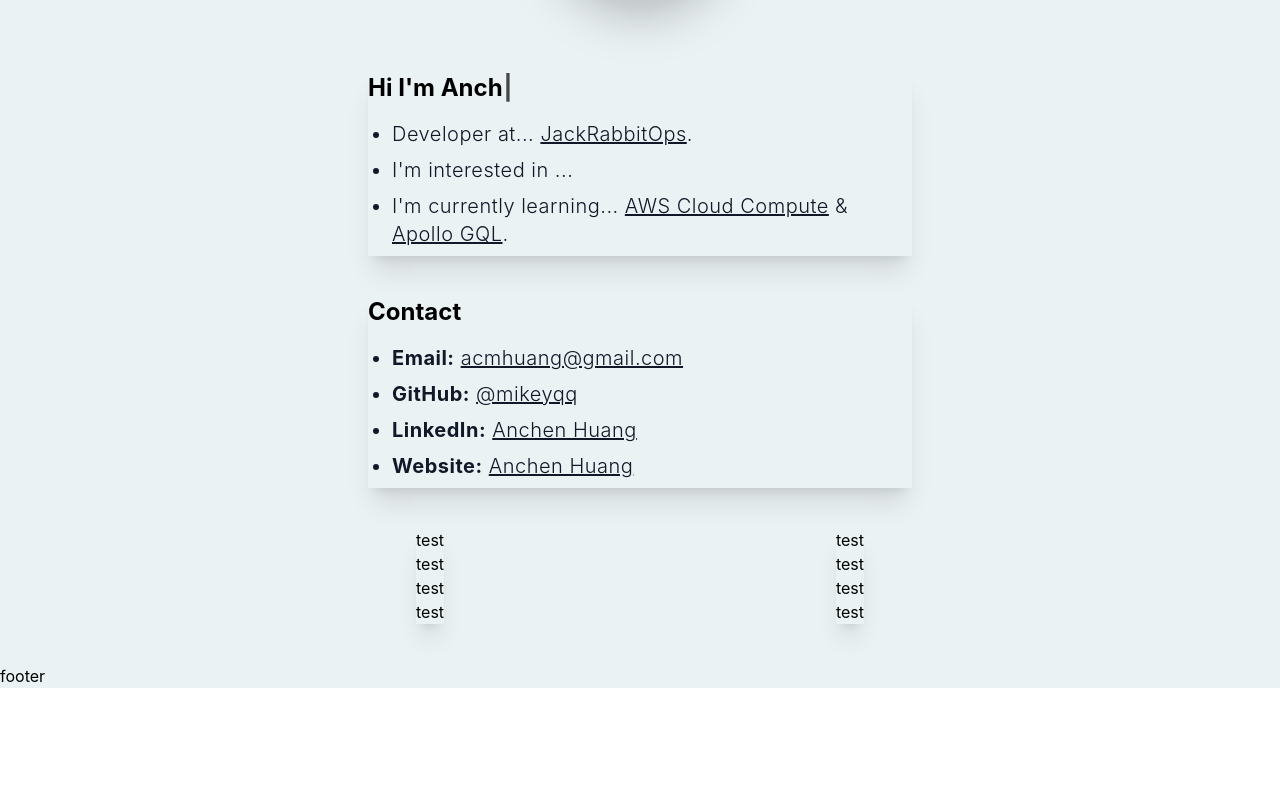
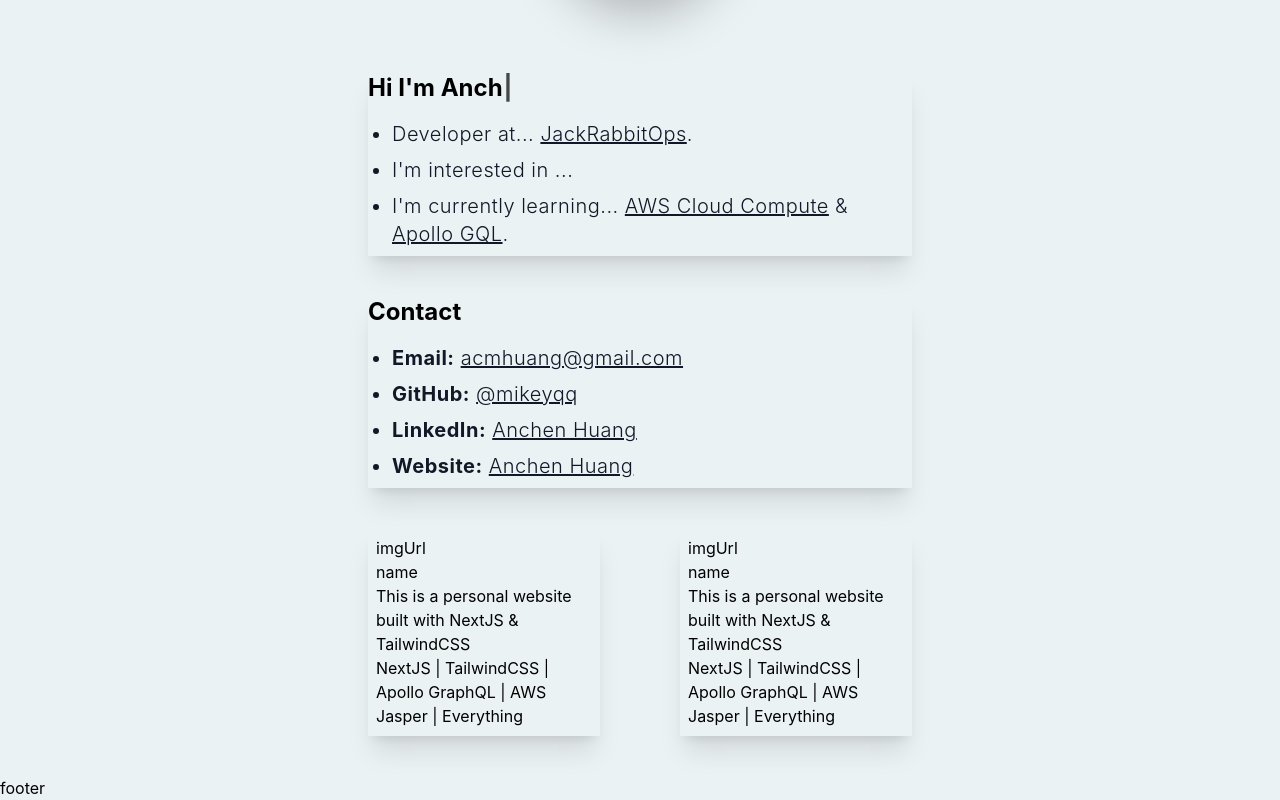
Before and after one commit to mikeyqq/mikeyqqq-portfolio, a Next.js app: page / in a window 1280 px wide. Shown: the part 364-1164 px from the top of the page. Before the commit the page ends 1052 px from the top, so only its background shows below. Built offline with nearby package versions, Linux system fonts and the light colour scheme.

Commit message:
added work section with state rendering

```diff
--- a/sections/work/work.jsx
+++ b/sections/work/work.jsx
@@ -2,7 +2,9 @@ import React from "react";
 import { useState } from "react";
 
 export default function Work() {
-  const [state, setState] = useState([
+  const [data, setData] = useState(true);
+
+  const work = [
     {
       thumbnail: "imgUrl",
       title: "name",
@@ -17,30 +19,49 @@ export default function Work() {
       technology:
         "NextJS | TailwindCSS | Apollo GraphQL | AWS Jasper | Everything",
     },
-  ]);
-
+  ];
   return (
     <div className="ml-12 mr-12">
-      <div className="flex flex-row justify-between">
-        <div className="ml-12 mr-12">
-          <div className="flex flex-col justify-start shadow-xl">
-            {/* <img/> */}
-            <div>test</div>
-            <div>test</div>
-            <div>test</div>
-            <div>test</div>
+      <div className="flex justify-between gap-20 ">
+        {work.map((item, index) => (
+          <div
+            key={index}
+            className="flex flex-col justify-start shadow-xl px-2 py-2"
+          >
+            <div>{item.thumbnail}</div>
+            <div>{item.title}</div>
+            <div>{item.description}</div>
+            <div>{item.technology}</div>
           </div>
-        </div>
-        <div className="ml-12 mr-12">
-          <div className="flex flex-col justify-start shadow-xl">
-            {/* <img/> */}
-            <div>test</div>
-            <div>test</div>
-            <div>test</div>
-            <div>test</div>
-          </div>
-        </div>
+        ))}
       </div>
     </div>
   );
 }
+
+// return (
+
+// );
+
+//   <div className="ml-12 mr-12">
+//     <div className="flex flex-row justify-between">
+//       <div className="ml-12 mr-12">
+//         <div className="flex flex-col justify-start shadow-xl">
+//           {/* <img/> */}
+//           <div>test</div>
+//           <div>test</div>
+//           <div>test</div>
+//           <div>test</div>
+//         </div>
+//       </div>
+//       <div className="ml-12 mr-12">
+//         <div className="flex flex-col justify-start shadow-xl">
+//           {/* <img/> */}
+//           <div>test</div>
+//           <div>test</div>
+//           <div>test</div>
+//           <div>test</div>
+//         </div>
+//       </div>
+//     </div>
+//   </div>
```
